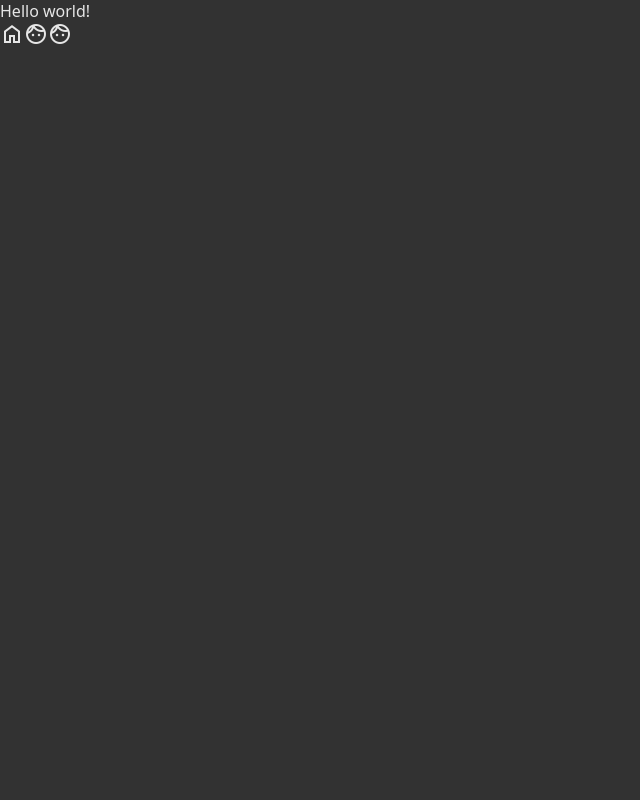
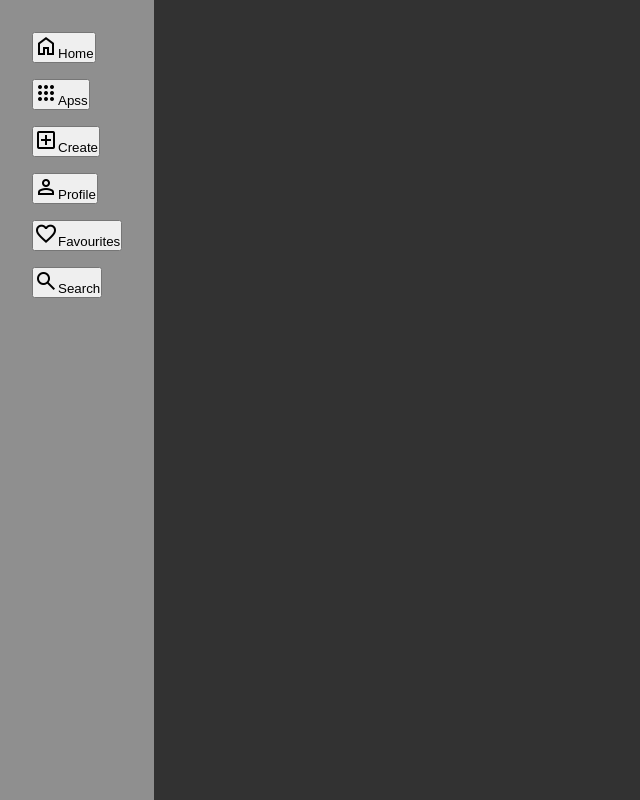
Before and after one commit to diegantos/react-sidebar, a React (Vite) app: page / in a window 1280 px wide. Shown: the whole page, without its empty margins (0-640 px from the left). Built offline with nearby package versions, Linux system fonts and the light colour scheme.

Commit message:
adding styles

```diff
--- a/src/Components/Sidebar/Sidebar.jsx
+++ b/src/Components/Sidebar/Sidebar.jsx
@@ -1,12 +1,32 @@
 import "./Sidebar.scss";
 
 export const Sidebar = () => {
+  const menuItems = [
+    { id: 0, name: "Home", icon: "home" },
+    { id: 1, name: "Apss", icon: "apps" },
+    { id: 2, name: "Create", icon: "add_box" },
+    { id: 3, name: "Profile", icon: "person" },
+    { id: 4, name: "Favourites", icon: "favorite" },
+    { id: 5, name: "Search", icon: "search" },
+  ]
+  const menuHeader = []
   return (
-   <>
-    <div>Hello world!</div>
-    <span className="material-symbols-outlined">home</span>
-    <span className="material-symbols-rounded">face</span>
-    <span className="material-symbols-sharp">face</span>
-   </>
+    <>
+      <div className="Sidebar">
+        <header className="Sidebar-header">
+
+        </header>
+        <ul className="Sidebar-ul">
+          {menuItems.map(({ id, name, icon }) => (
+            <li key={id} className="Sidebar-li">
+              <button className="Sidebar-button">
+                <span className="material-symbols-outlined">{icon}</span>
+                <span>{name}</span>
+              </button>
+            </li>
+          ))}
+        </ul>
+      </div>
+    </>
   )
 }
--- a/src/Components/Sidebar/Sidebar.scss
+++ b/src/Components/Sidebar/Sidebar.scss
@@ -0,0 +1,16 @@
+.Sidebar{
+    display: flex;
+    flex-direction: column;
+    justify-content: flex-start;
+    align-items: center;
+    width: fit-content;
+    min-height: 100vh;
+    background-color: rgb(143, 143, 143);
+    padding: 2em;
+    &-ul{
+        list-style: none;
+    }
+    &-li:not(:last-child){
+        margin-bottom: 1em;
+    }
+}
```
